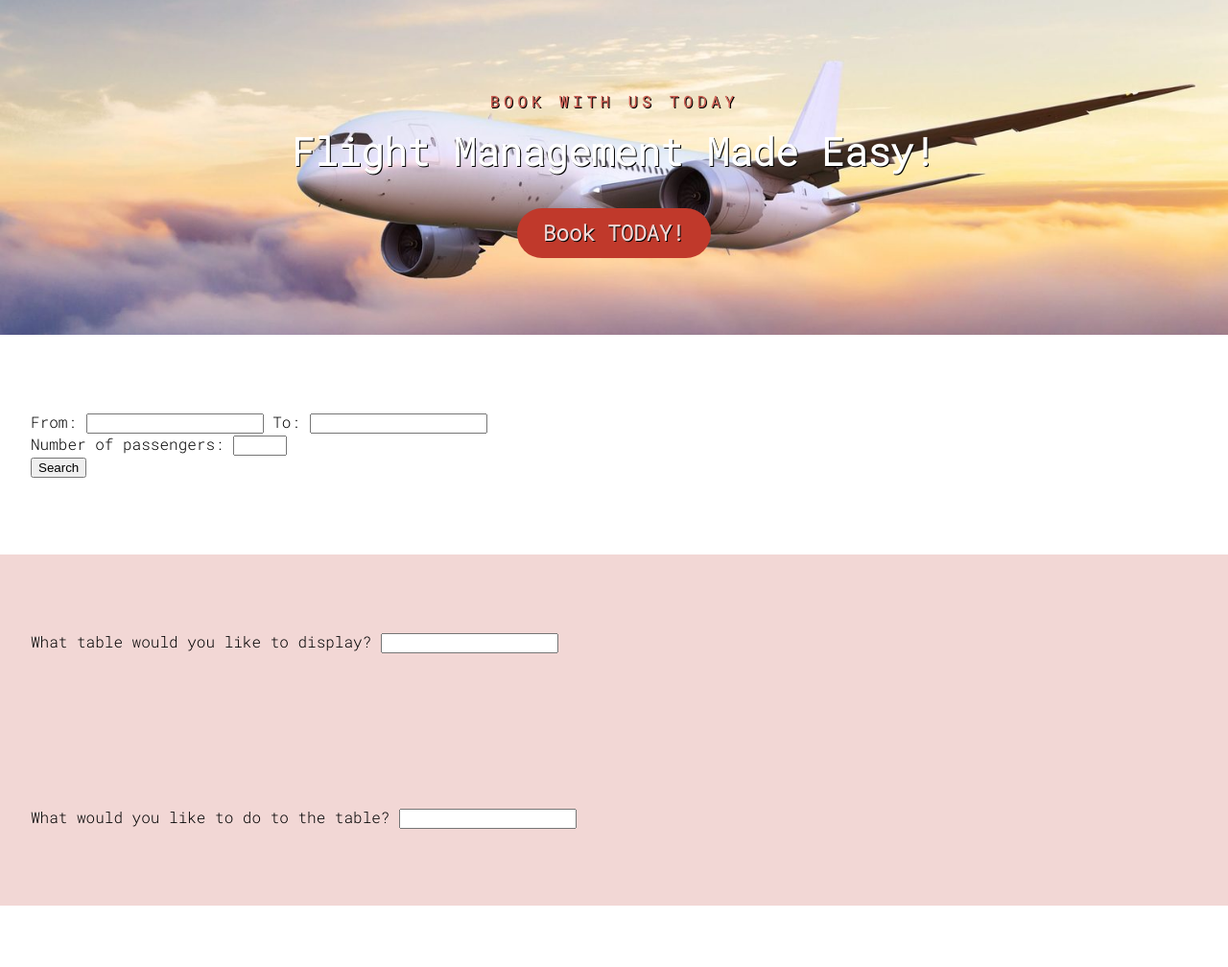
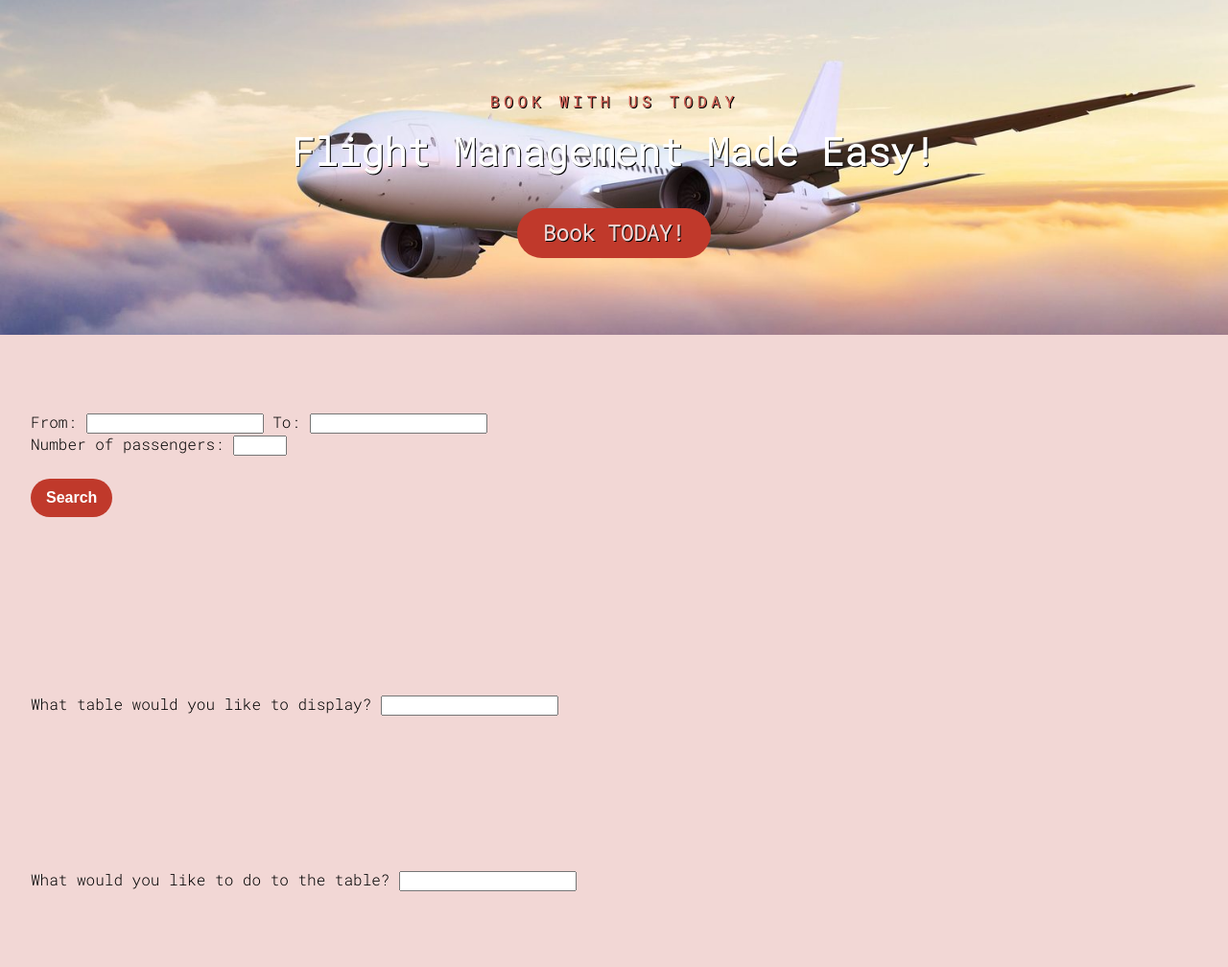
Before and after one commit to Teetuu2/COSC3380-team14, a web app: file client/index.html in a window 1280 px wide. Shown: the part 58-1066 px from the top of the page at 96% size. Run offline with its HTML, style and script files only (its server is not run), Linux system fonts and the light colour scheme.

Commit message:
Update main.css

```diff
--- a/client/css/main.css
+++ b/client/css/main.css
@@ -100,7 +100,7 @@ section.display-tables {
   background-color: var(--secondary-color);
 }
 
-section.display-tables table {
+section.display-tables .exampleTable table {
   display: none;
 }
 
@@ -255,11 +255,88 @@ nav li a:hover {
   }
 }
 
+.FAQpage {
+  background-color: #F2D7D5;
+}
+
 .FAQpage h1 {
+  font-weight: bolder;
+  font-size: 2em;
   color: var(--primary-color);
 }
 
+.FAQpage h3 {
+  font-size: 1.5em;
+  font-weight: bold;
+}
+
 .FAQpage li a {
+  font-size: 1.2em;
   text-decoration: none;
 }
+
+.boardingPage {
+  background-color: #F2D7D5;
+}
+
+.boardingPage h1 {
+  font-weight: bolder;
+  font-size: 2em;
+  color: var(--primary-color);
+}
+
+.boardingPage h3 {
+  font-size: 1.5em;
+  font-weight: bold;
+}
+
+.airplanePage {
+  background-color: #F2D7D5;
+}
+
+.airplanePage h1 {
+  font-weight: bolder;
+  font-size: 2em;
+  color: var(--primary-color);
+}
+
+.airplanePage h3 {
+  font-size: 1.5em;
+  font-weight: bold;
+}
+
+.flightsPage {
+  background-color: #F2D7D5;
+}
+
+.flightsPage h1 {
+  font-weight: bolder;
+  font-size: 2em;
+  color: var(--primary-color);
+}
+
+.flightsPage h3 {
+  font-size: 1.5em;
+  font-weight: bold;
+}
+
+.flightsPage .From-to label, .flightsPage .numPass label {
+  color: var(--primary-color);
+  font-size: 1em;
+}
+
+.flightsPage button {
+  background-color: var(--primary-color);
+  color: white;
+  font-weight: bold;
+  font-size: 1em;
+  border: none;
+  margin-top: 1.5em;
+  margin-bottom: 1.5em;
+  border-radius: 1.5em;
+  display: inline-block;
+  padding: .7em 1em;
+  width: auto;
+  cursor: pointer;
+}
 /*# sourceMappingURL=main.css.map */
```
